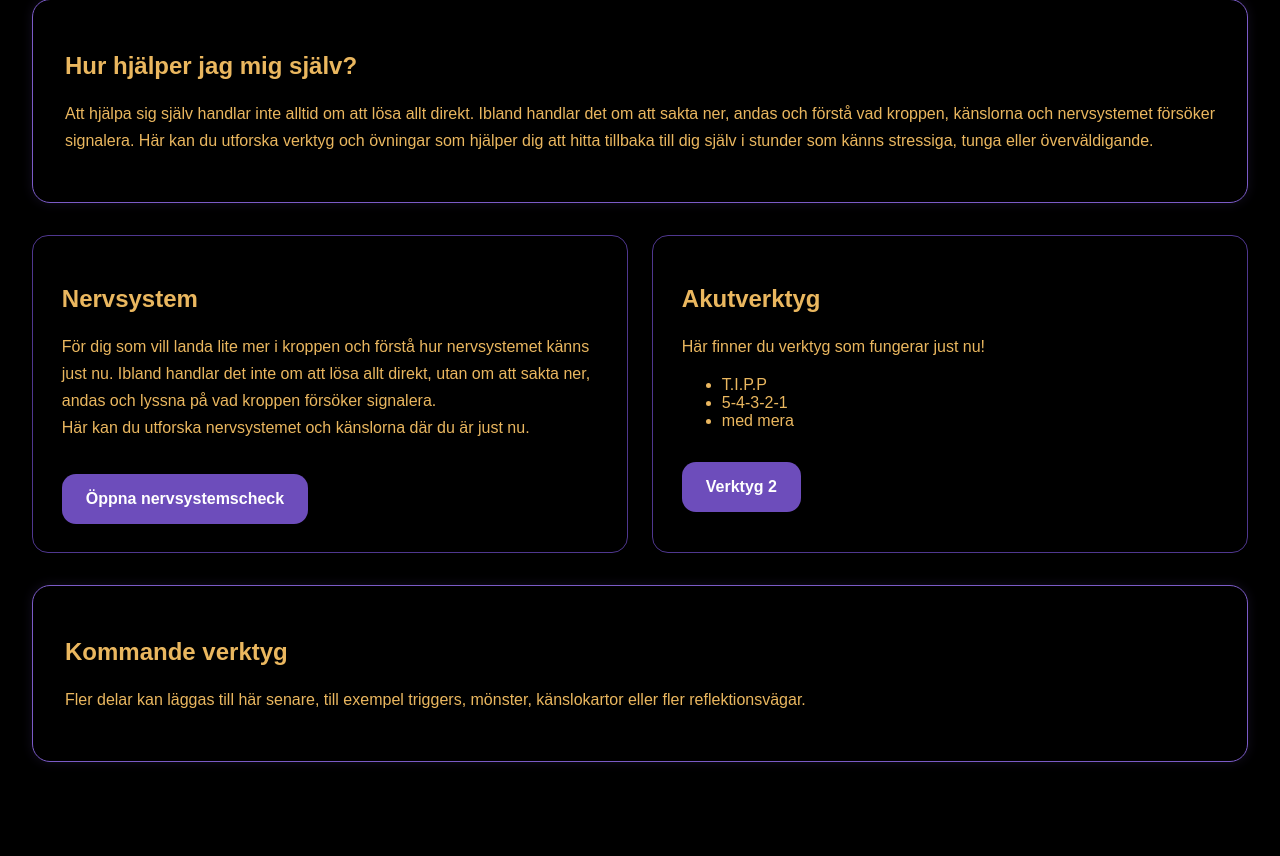
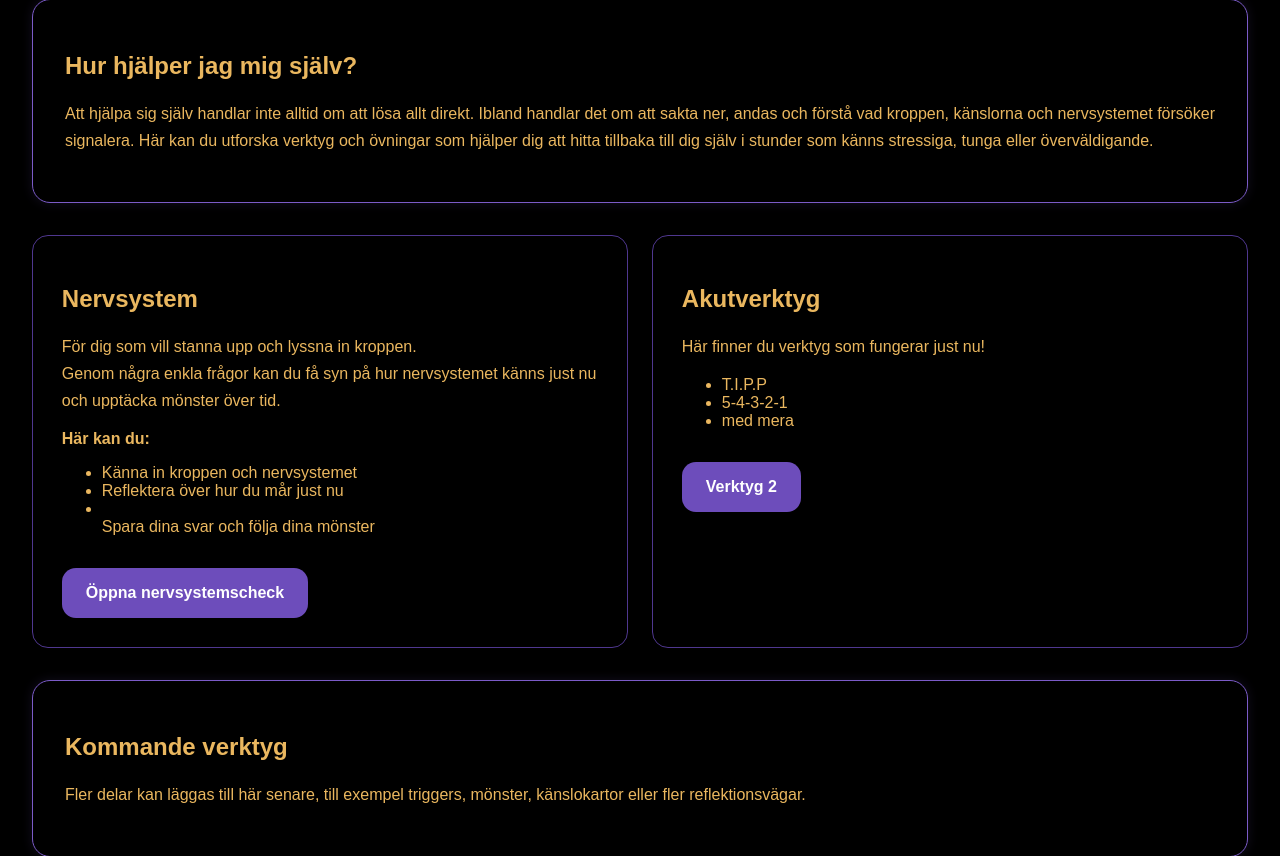
Before and after one commit to Elisabethjantti90/mrsjhub, a Flask app: page /hur_hjalper in a window 1280 px wide. Shown: the part 107-963 px from the top of the page. Before the commit the page ends 870 px from the top, so only its background shows below. Run offline with Flask 3, Linux system fonts and the light colour scheme.

Commit message:
design nervsystem

```diff
--- a/templates/hur_hjalper.html
+++ b/templates/hur_hjalper.html
@@ -21,11 +21,16 @@
     <div class="tool-box">
   <h2>Nervsystem</h2>
   <p>
-  För dig som vill landa lite mer i kroppen och förstå hur nervsystemet känns just nu.
-  Ibland handlar det inte om att lösa allt direkt, utan om att sakta ner,
-  andas och lyssna på vad kroppen försöker signalera.<br>
-  Här kan du utforska nervsystemet och känslorna där du är just nu.
+  För dig som vill stanna upp och lyssna in kroppen.<br>
+  Genom några enkla frågor kan du få syn på hur nervsystemet känns just nu och upptäcka mönster över tid.
 </p>
+<strong>Här kan du:</strong>
+
+<ul>
+<li>Känna in kroppen och nervsystemet</li>
+<li>Reflektera över hur du mår just nu</li>
+<li></li>Spara dina svar och följa dina mönster</li>
+</ul>
 
   <a href="/nervsystem" class="main-button">Öppna nervsystemscheck</a>
 </div>
```
